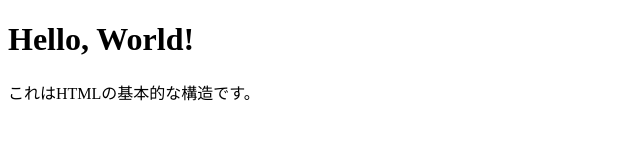
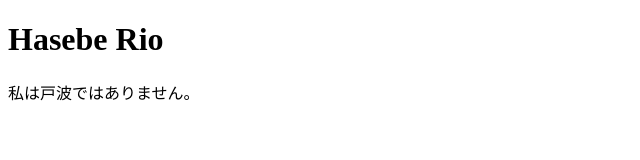
Before and after one commit to Heiya3/test1.github.io, a plain HTML site: page index.html in a window 1280 px wide. Shown: the whole page, without its empty margins (0-640 px from the left). Drawn offline with Linux system fonts and the light colour scheme.

Commit message:
Update index.html

```diff
--- a/index.html
+++ b/index.html
@@ -8,8 +8,8 @@
 </head>
 <body>
 
-    <h1>Hello, World!</h1>
-    <p>これはHTMLの基本的な構造です。</p>
+    <h1>Hasebe Rio</h1>
+    <p>私は戸波ではありません。</p>
 
     </body>
 </html>
```
